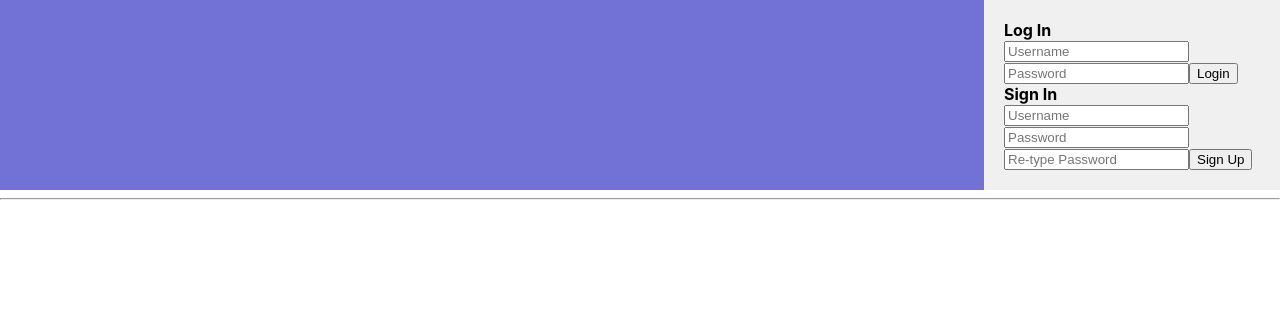
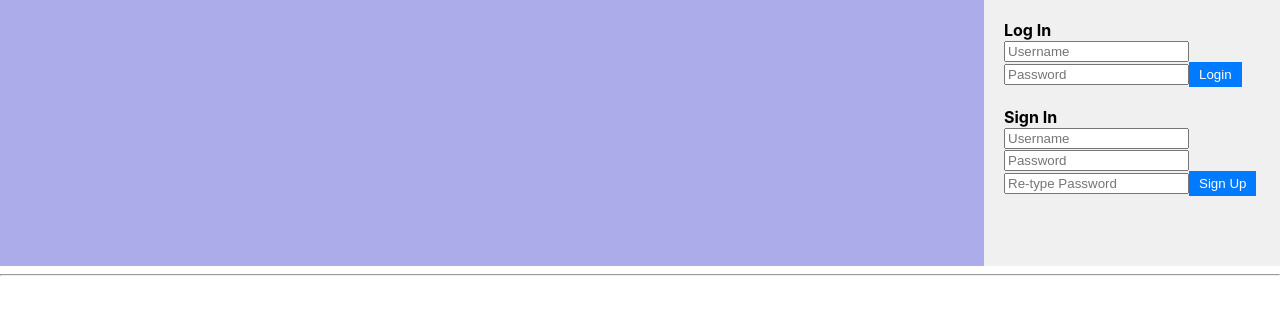
Before and after one commit to smkeller02/COMP333_HW3, a React (Create React App) app in the folder frontend/: page /createuser in a window 1280 px wide. Shown: the top 314 px of the page. Built offline with nearby package versions, Linux system fonts and the light colour scheme.

Commit message:
changing the screen design (issue #111)

```diff
--- a/frontend/src/App.css
+++ b/frontend/src/App.css
@@ -40,12 +40,13 @@
 
 .app-container {
   display: flex;
+  justify-content: space-between;
 }
 
 .main-content {
   flex: 1;
   padding: 20px;
-  background-color: #7171d6;
+  background-color: #acaceb;
 }
 
 .sidebar-right {
@@ -53,3 +54,23 @@
   padding: 20px;
   background-color: #f0f0f0;
 }
+
+.exit-button {
+  margin-bottom: 20px;
+}
+
+.login_signin{
+  display: flex;
+  flex-direction: column;
+  margin-bottom: 30px;
+}
+
+.login, .signin {
+  margin-bottom: 20px;
+  color: black;
+  border: none;
+  text-decoration: none;
+  font-size: 16px;
+  cursor: pointer;
+  border-radius: 5px;
+}
--- a/frontend/src/Ratings.css
+++ b/frontend/src/Ratings.css
@@ -1,12 +1,26 @@
-.update-icon, .delete-icon {
-  cursor: pointer; /* Make the icons look clickable */
-  margin-left: 10px; /* Add some spacing between the icons and the song information */
-  color: #007BFF; /* Color for the Update icon */
+.update-icon, .delete-button {
+  padding: 5px 10px;
+  background-color: #e75d07;
+  color: #fff;
+  border: none;
+  cursor: pointer;
 }
 
-.delete-icon {
-  color: #FF0000; /* Color for the Delete icon */
+.icon-button {
+  display: inline-block;
+  margin-right: 10px;
+  cursor: pointer;
 }
+
+.button-container {
+  gap: 10px;
+}
+
+.button-container-icon {
+  display: flex;
+  gap: 2px;
+}
+
 
 /* CSS for the star icons (You can customize this as well) */
 .star-filled {
@@ -23,3 +37,34 @@
   margin: 0 auto;
   padding: 20px;
 }
+
+.filters-container {
+  margin: 20px;
+}
+
+.search-bar {
+  margin-bottom: 10px;
+}
+
+.filter-options {
+  display: flex;
+  align-items: center;
+  margin-bottom: 10px;
+}
+
+.filter-options input {
+  margin-right: 10px;
+  padding: 5px;
+}
+
+button {
+  padding: 5px 10px;
+  background-color: #007bff;
+  color: #fff;
+  border: none;
+  cursor: pointer;
+}
+
+button:hover {
+  background-color: #0056b3;
+}
```
